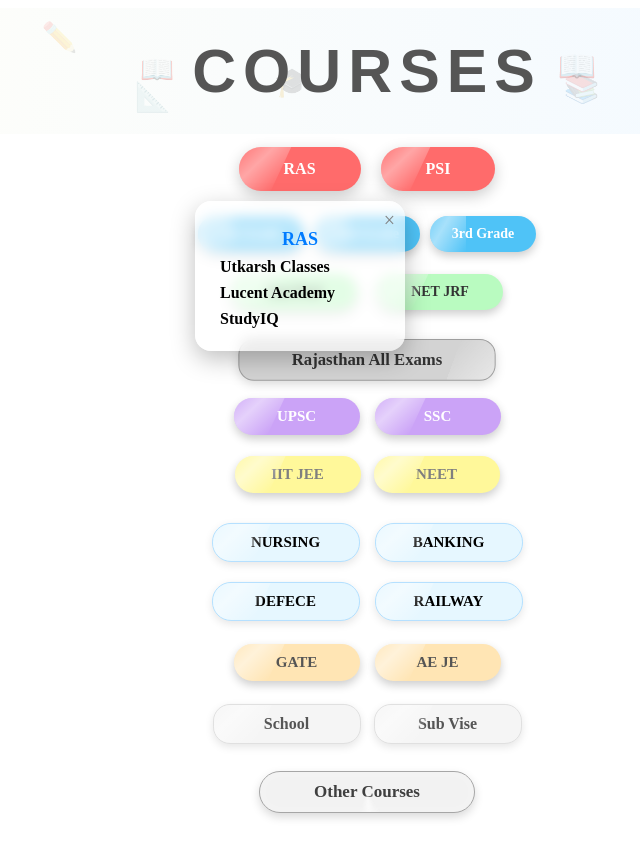
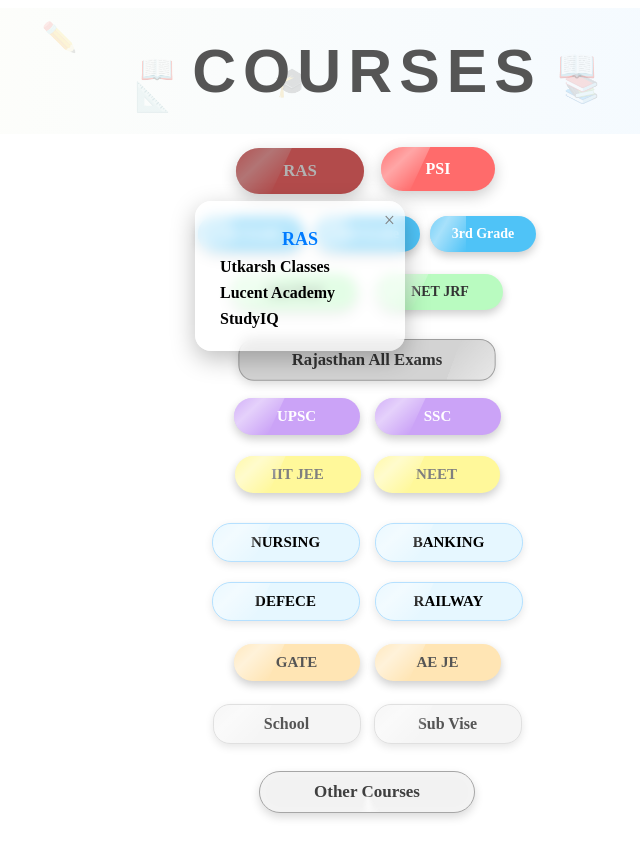
Before and after one commit to All-Courses/All-Courses, a plain HTML site: page test.html in a window 1280 px wide. Both pictures are taken after a click on the element "RAS". Shown: the whole page, without its empty margins (273-913 px from the left). Drawn offline with Linux system fonts and the light colour scheme.

Commit message:
Update test.html

```diff
--- a/test.html
+++ b/test.html
@@ -122,6 +122,12 @@
   overflow: hidden;
   box-shadow: 0 5px 15px rgba(0,0,0,0.2);
   animation: bobbing 2s infinite alternate;
+}
+
+.B.active-btn {
+  filter: brightness(0.7);
+  transform: scale(1.05);
+  animation: none;
 }
 
 /* Shine effect */
@@ -1218,7 +1224,6 @@
   box-shadow: 0 6px 15px rgba(0,0,0,0.25);
 }
 </style>
-
 <script>
 let activePopup = null;
 let activeButton = null;
@@ -1251,7 +1256,7 @@ function positionPopup(button, popup) {
 
   let left = rect.left + (rect.width - naturalWidth) / 2;
 
-const belowTop = rect.bottom + gap;
+  const belowTop = rect.bottom + gap;
   const belowFits = naturalHeight <= (vh - belowTop - margin);
 
   const aboveTop = rect.top - naturalHeight - gap;
@@ -1304,7 +1309,9 @@ function togglePopup(button, popupId) {
     p.classList.remove("active");
     p.style.transform = "";
   });
-  document.querySelectorAll(".B").forEach(b => b.classList.remove("active"));
+
+  // UPDATED: Remove active-btn from all button types
+  document.querySelectorAll(".B, .B1, .B3, .B4, .B5").forEach(b => b.classList.remove("active-btn"));
 
   const scale = positionPopup(button, popup);
 
@@ -1321,7 +1328,7 @@ function togglePopup(button, popupId) {
   }
 
   popup.classList.add("active");
-  button.classList.add("active");
+  button.classList.add("active-btn");  // UPDATED: Add active-btn class
 
   activePopup = popup;
   activeButton = button;
@@ -1333,7 +1340,7 @@ function closePopup() {
     forceReflow(activePopup);
     activePopup.classList.remove("active");
   }
-  if (activeButton) activeButton.classList.remove("active");
+  if (activeButton) activeButton.classList.remove("active-btn");  // UPDATED: Remove active-btn
   activePopup = null;
   activeButton = null;
 }
```
